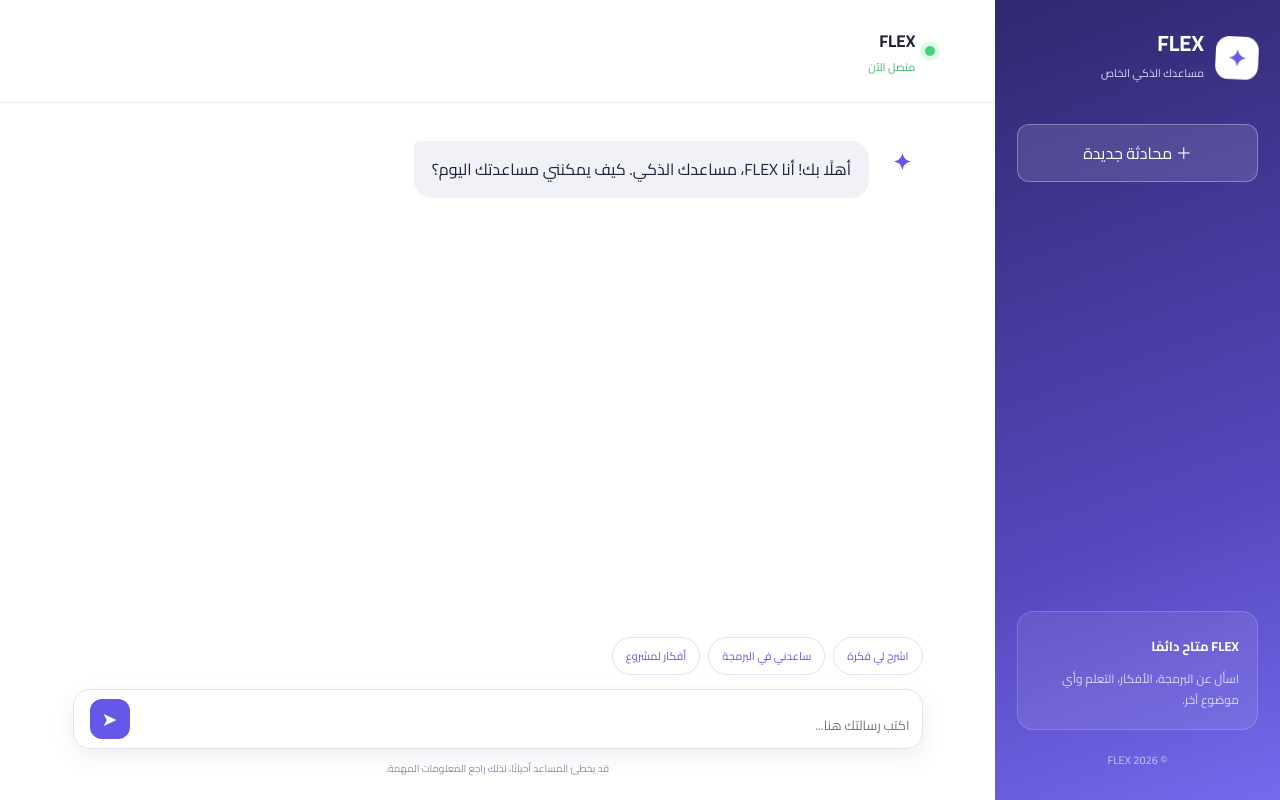
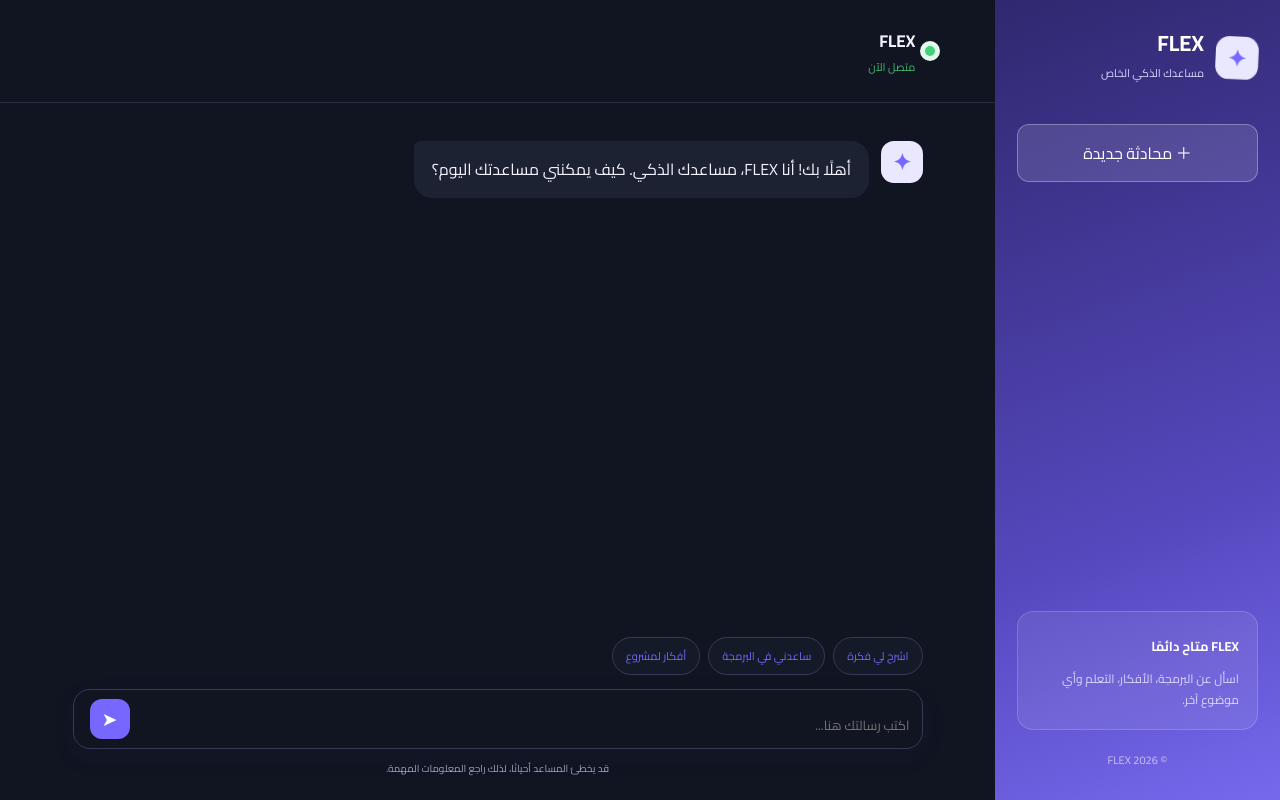
Before and after one commit to mhany50223-wq/flex-ai, a Flask app: page / in a window 1280 px wide. Run offline with Flask 3, Linux system fonts and the light colour scheme.

Commit message:
Refactor CSS for dark theme implementation
Updated CSS styles for a darker theme with new color variables and adjusted layout properties.

```diff
--- a/gemini/static/style.css
+++ b/gemini/static/style.css
@@ -3,13 +3,13 @@
 }
 
 :root {
-    --background: #f5f7fb;
-    --panel: #ffffff;
-    --primary: #6657e8;
-    --primary-dark: #5143cf;
-    --text: #20233a;
-    --muted: #8b8fa7;
-    --border: #ececf4;
+    --background: #080a12;
+    --panel: #111522;
+    --primary: #7667ff;
+    --primary-dark: #5d4ee0;
+    --text: #f3f3ff;
+    --muted: #9da3bd;
+    --border: #292e43;
 }
 
 body {
@@ -63,7 +63,7 @@ body::before {
     height: 42px;
     border-radius: 13px;
     color: var(--primary);
-    background: white;
+    background: #e9e8ff;
     font-size: 22px;
     font-weight: 800;
 }
@@ -193,7 +193,7 @@ body::before {
     max-width: min(70%, 620px);
     padding: 14px 18px;
     border-radius: 6px 18px 18px 18px;
-    background: #f1f1f8;
+    background: #1d2233;
     line-height: 1.8;
     white-space: pre-wrap;
     overflow-wrap: anywhere;
@@ -220,10 +220,10 @@ body::before {
 
 .suggestions button {
     padding: 8px 13px;
-    border: 1px solid #e2e1f3;
+    border: 1px solid #353b56;
     border-radius: 20px;
     color: var(--primary);
-    background: white;
+    background: #151a29;
     font: inherit;
     font-size: 11px;
     cursor: pointer;
@@ -231,7 +231,7 @@ body::before {
 
 .suggestions button:hover {
     border-color: var(--primary);
-    background: #f7f6ff;
+    background: #242a42;
     transform: translateY(-2px);
     box-shadow: 0 5px 12px rgba(102, 87, 232, .12);
 }
@@ -243,7 +243,7 @@ body::before {
     width: min(850px, 90%);
     margin: 0 auto;
     padding: 9px 10px 9px 16px;
-    border: 1px solid #e3e3ed;
+    border: 1px solid #353b56;
     border-radius: 17px;
     box-shadow: 0 8px 25px rgba(50, 44, 120, .08);
 }
```
